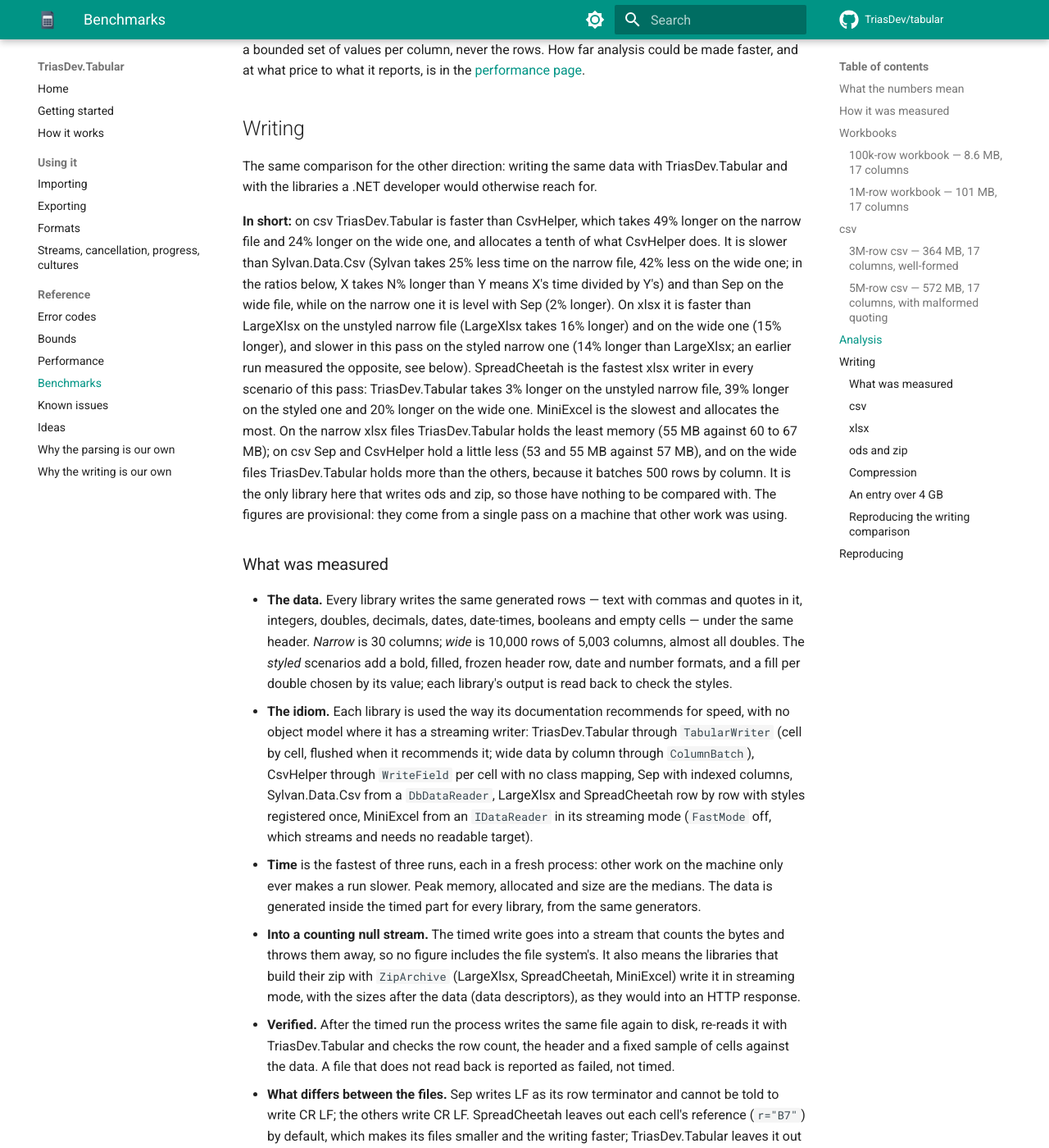
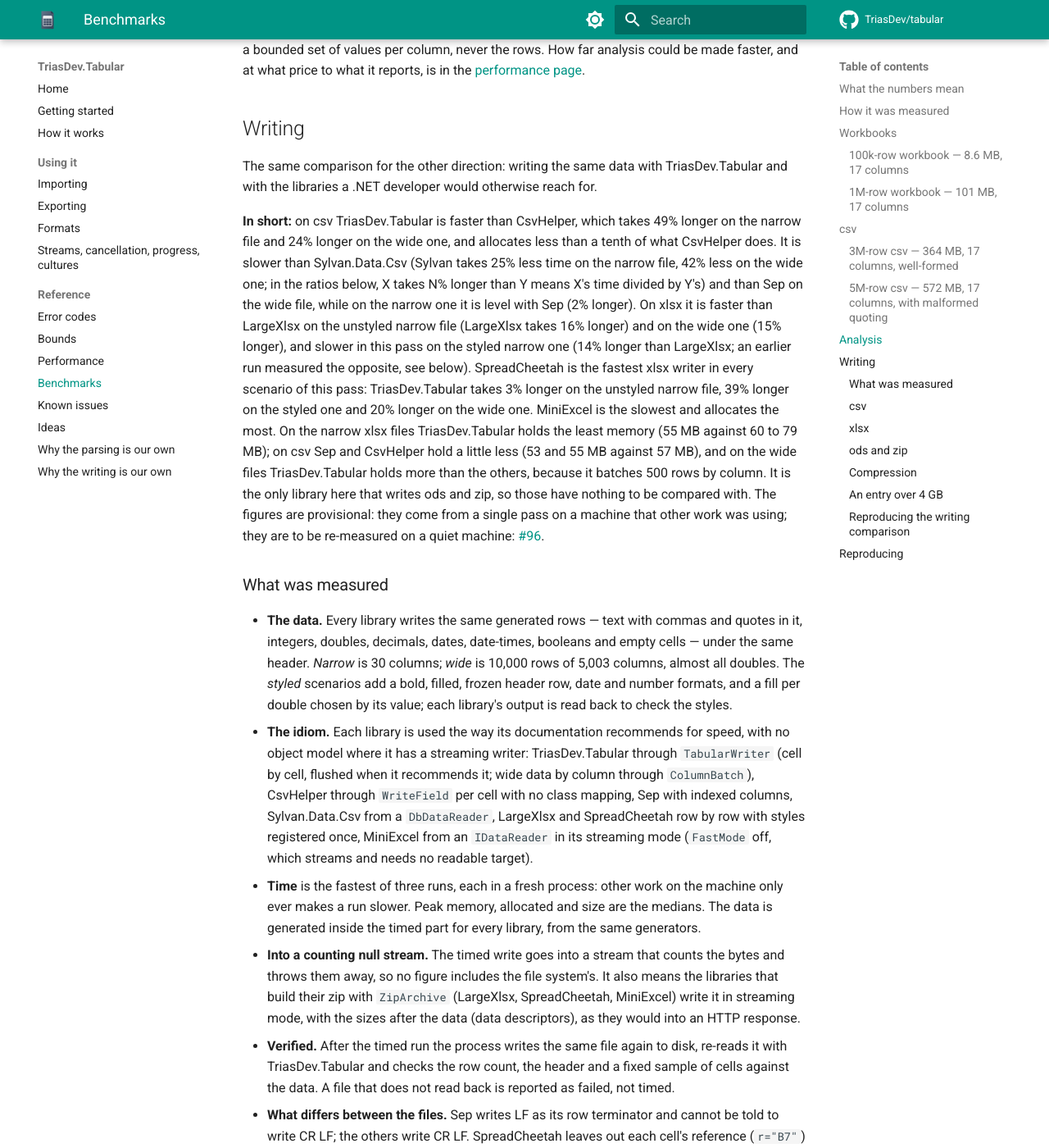
Before and after one commit to TriasDev/tabular, an MkDocs documentation site: the page built from docs/benchmarks.md, in a window 1280 px wide and 1400 px high, scrolled down 4792 px. Shown: the whole window at 82% size. Built offline with MkDocs 1.6.1 and Material for MkDocs 9.7.7, drawn with Linux system fonts in a browser that asks for light colours; comment, search, counter and statistics services are not loaded; some of the changed text lies outside the part shown.

Commit message:
docs(benchmarks): final review fixes (LargeXlsx cell references, wording, no-references writer)

```diff
--- a/docs/benchmarks.md
+++ b/docs/benchmarks.md
@@ -155,7 +155,7 @@ The same comparison for the other direction: writing the same data with TriasDev
 the libraries a .NET developer would otherwise reach for.
 
 **In short:** on csv TriasDev.Tabular is faster than CsvHelper, which takes 49% longer on the narrow
-file and 24% longer on the wide one, and allocates a tenth of what CsvHelper does. It is slower than
+file and 24% longer on the wide one, and allocates less than a tenth of what CsvHelper does. It is slower than
 Sylvan.Data.Csv (Sylvan takes 25% less time on the narrow file, 42% less on the wide one; in the
 ratios below, X takes N% longer than Y means X's time divided by Y's) and than Sep on the wide file,
 while on the narrow one it is level with Sep (2% longer). On xlsx it is faster than LargeXlsx on the
@@ -164,11 +164,11 @@ pass on the styled narrow one (14% longer than LargeXlsx; an earlier run measure
 below). SpreadCheetah is the fastest xlsx writer in every scenario of this pass: TriasDev.Tabular takes
 3% longer on the unstyled narrow file, 39% longer on the styled one and 20% longer on the wide one.
 MiniExcel is the slowest and allocates the most. On the narrow xlsx files TriasDev.Tabular holds the
-least memory (55 MB against 60 to 67 MB); on csv Sep and CsvHelper hold a little less (53 and 55
+least memory (55 MB against 60 to 79 MB); on csv Sep and CsvHelper hold a little less (53 and 55
 MB against 57 MB), and on the wide files TriasDev.Tabular holds more than the others, because it
 batches 500 rows by column. It is the only library here that writes ods and zip, so those have
 nothing to be compared with. The figures are provisional: they come from a single pass on a machine
-that other work was using.
+that other work was using; they are to be re-measured on a quiet machine: [#96](https://github.com/TriasDev/tabular/issues/96).
 
 ### What was measured
 
@@ -196,7 +196,8 @@ that other work was using.
 - **What differs between the files.** Sep writes LF as its row terminator and cannot be told to write
   CR LF; the others write CR LF. SpreadCheetah leaves out each cell's reference (`r="B7"`) by default,
   which makes its files smaller and the writing faster; TriasDev.Tabular leaves it out where a cell
-  follows the one before it, and LargeXlsx always writes it. TriasDev.Tabular also checks that every
+  follows the one before it, and LargeXlsx writes it by default (`requireCellReferences: true`) and can leave it out; the tables use
+  its default, and a run with it off ("LargeXlsx (no cell references)") is pending, see [#96](https://github.com/TriasDev/tabular/issues/96). TriasDev.Tabular also checks that every
   double survives the round trip (15 significant digits) and fails the write if one would not; the
   others do not. In a profile of the wide xlsx write that check was 13.6% of the time, 0.3 to 0.5 s,
   a large part of the roughly 0.9 s gap to SpreadCheetah in this pass.
@@ -221,7 +222,7 @@ Machine: Apple M1 Max, 10 cores, 64 GB, macOS 26.7.1, .NET 10.0.9, workstation G
 #### 5M rows x 30 columns — 1.6 GB
 
 <!-- provisional: re-run on a quiet machine -->
-*Provisional: a single pass on a loaded machine; to be re-run on a quiet one.*
+*Provisional: a single pass on a loaded machine; to be re-run on a quiet one ([#96](https://github.com/TriasDev/tabular/issues/96)).*
 
 | Library | Time | Peak memory | Allocated | Size |
 |---|--:|--:|--:|--:|
@@ -237,7 +238,7 @@ file is 2% larger because it writes a byte order mark and its date-times with mi
 #### 10,000 rows x 5,003 columns — 208 MB
 
 <!-- provisional: re-run on a quiet machine -->
-*Provisional: a single pass on a loaded machine; to be re-run on a quiet one.*
+*Provisional: a single pass on a loaded machine; to be re-run on a quiet one ([#96](https://github.com/TriasDev/tabular/issues/96)).*
 
 | Library | Time | Peak memory | Allocated | Size |
 |---|--:|--:|--:|--:|
@@ -251,7 +252,7 @@ file is 2% larger because it writes a byte order mark and its date-times with mi
 #### 1,048,575 rows x 30 columns, unstyled
 
 <!-- provisional: re-run on a quiet machine -->
-*Provisional: a single pass on a loaded machine; to be re-run on a quiet one.*
+*Provisional: a single pass on a loaded machine; to be re-run on a quiet one ([#96](https://github.com/TriasDev/tabular/issues/96)).*
 
 | Library | Time | Peak memory | Allocated | Size |
 |---|--:|--:|--:|--:|
@@ -263,7 +264,7 @@ file is 2% larger because it writes a byte order mark and its date-times with mi
 #### 1,048,575 rows x 30 columns, styled
 
 <!-- provisional: re-run on a quiet machine -->
-*Provisional: a single pass on a loaded machine; to be re-run on a quiet one.*
+*Provisional: a single pass on a loaded machine; to be re-run on a quiet one ([#96](https://github.com/TriasDev/tabular/issues/96)).*
 
 | Library | Time | Peak memory | Allocated | Size |
 |---|--:|--:|--:|--:|
@@ -281,7 +282,7 @@ against about 0.5 s for the other two — and the quiet-machine run decides it.
 #### 10,000 rows x 5,003 columns, styled
 
 <!-- provisional: re-run on a quiet machine -->
-*Provisional: a single pass on a loaded machine; to be re-run on a quiet one.*
+*Provisional: a single pass on a loaded machine; to be re-run on a quiet one ([#96](https://github.com/TriasDev/tabular/issues/96)).*
 
 | Library | Time | Peak memory | Allocated | Size |
 |---|--:|--:|--:|--:|
@@ -290,7 +291,7 @@ against about 0.5 s for the other two — and the quiet-machine run decides it.
 | LargeXlsx | 6.19 s | 62 MB | 3 MB | 355.9 MB |
 
 The sizes are not like for like: SpreadCheetah and TriasDev.Tabular leave out cell references that
-LargeXlsx writes, which is most of why their files are under a third of its size here. TriasDev.Tabular's
+LargeXlsx writes by default, which is most of why their files are under a third of its size here. TriasDev.Tabular's
 peak is higher because a `ColumnBatch` of 500 rows holds 2.5 million values.
 
 ### ods and zip
@@ -298,7 +299,7 @@ peak is higher because a `ColumnBatch` of 500 rows holds 2.5 million values.
 No other library in the comparison writes either.
 
 <!-- provisional: re-run on a quiet machine -->
-*Provisional: a single pass on a loaded machine; to be re-run on a quiet one.*
+*Provisional: a single pass on a loaded machine; to be re-run on a quiet one ([#96](https://github.com/TriasDev/tabular/issues/96)).*
 
 | TriasDev.Tabular | Time | Peak memory | Allocated | Size |
 |---|--:|--:|--:|--:|
@@ -315,7 +316,7 @@ The xlsx, ods and zip writers compress with `CompressionLevel.Fastest` by defaul
 `Optimal` (TriasDev.Tabular alone, `TABULAR_COMPRESSION=Optimal`):
 
 <!-- provisional: re-run on a quiet machine -->
-*Provisional: a single pass on a loaded machine; to be re-run on a quiet one.*
+*Provisional: a single pass on a loaded machine; to be re-run on a quiet one ([#96](https://github.com/TriasDev/tabular/issues/96)).*
 
 | Scenario | Fastest | Optimal | Time | Size |
 |---|--:|--:|--:|--:|
```
Also changed, not shown: README.md (+1 -1 lines), docs/adr/0002-writing-is-our-own.md (+2 -2 lines), docs/exporting.md (+3 -3 lines), 3 other files.
